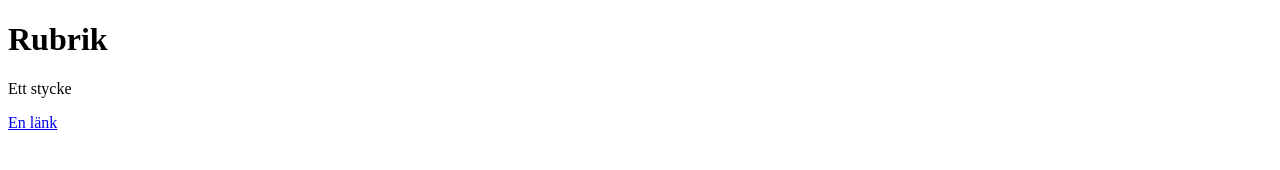
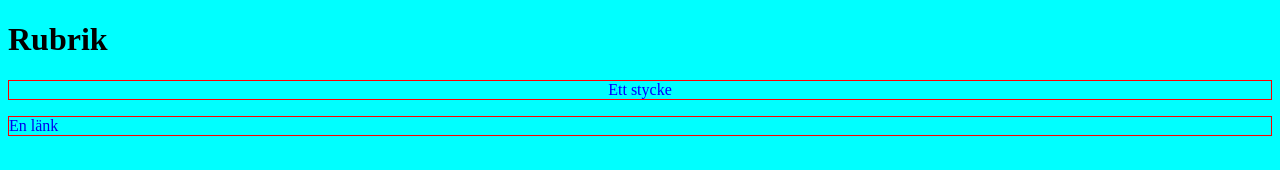
Before and after one commit to dawernow69/Webbutveckling, a plain HTML site: page exempel1.html in a window 1280 px wide. Drawn offline with Linux system fonts and the light colour scheme.

Commit message:
new and updated files

```diff
--- /dev/null
+++ b/exempel.css
@@ -0,0 +1,17 @@
+body{
+    background-color: aqua;
+}
+
+p{
+    color:blue;
+    border:1px solid red;
+}
+
+.center{
+    text-align: center;
+}
+
+a{
+    text-decoration: none;
+
+}
--- a/exempel1.html
+++ b/exempel1.html
@@ -3,10 +3,11 @@
     <head>
         <meta charset="utf-8">
         <title>Ett första exempel</title>
+        <link href="exempel.css" rel="stylesheet">
     </head>
     <body>
         <h1>Rubrik</h1>
-        <p>Ett stycke</p>
+        <p class="center">Ett stycke</p>
         <p>
             <a href="http://www.teknikum.se">
                 En länk</a>
```
